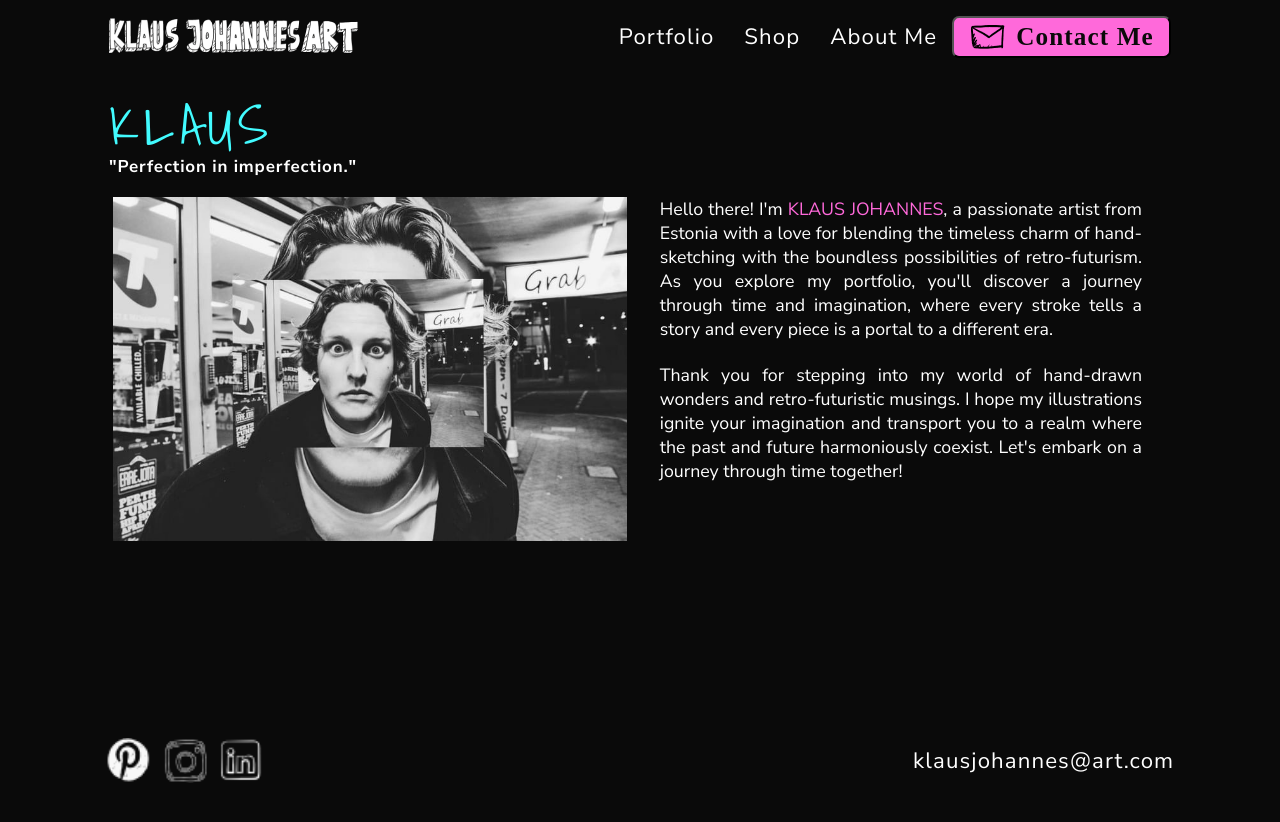
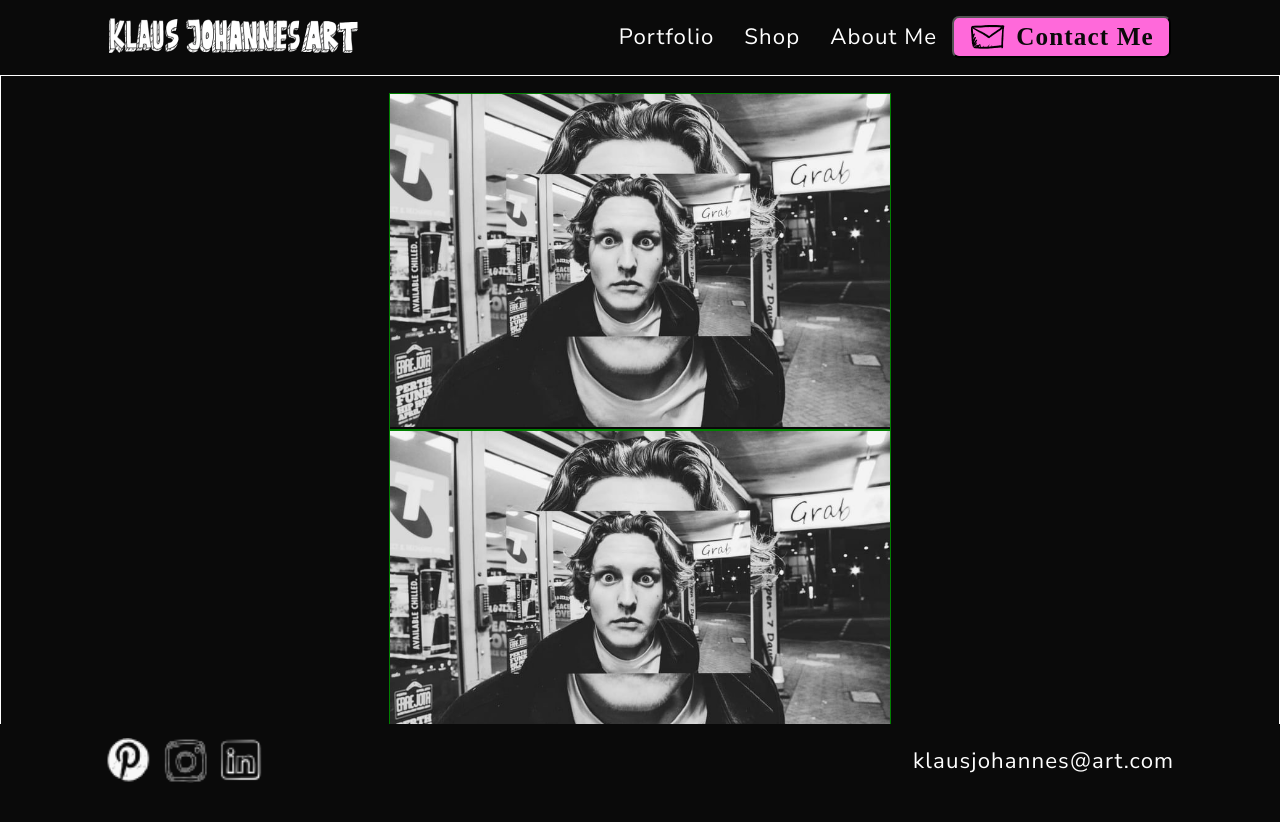
Before and after one commit to banchiec/klzporftolio-spa, a React (Create React App) app: page /shop in a window 1280 px wide. Shown: the top 822 px of the page. After the commit the page ends 800 px from the top, so only its background shows below. Built offline with nearby package versions, Linux system fonts and the light colour scheme; a web font is replaced by a local one.

Commit message:
feature/shop-page

```diff
--- a/src/components/sidebar/sidebar.tsx
+++ b/src/components/sidebar/sidebar.tsx
@@ -1,8 +1,8 @@
 import CloseIcon from "../../assets/icons/close"
 import { SidebarType } from './type';
 import logo_color from "../../assets/images/logo_color.png"
-import { useState } from "react";
-import "./sidebar.scss"
+	import "./sidebar.scss"
+import { Link } from "react-router-dom";
 
 
 const Sidebar = (props: SidebarType) => {
@@ -22,7 +22,9 @@ const Sidebar = (props: SidebarType) => {
 				<div className="klz-header-modal__modal__menu">
 					<ul>
 						{data.map((item)=> (
-							<li key={item.label}>{item.label}</li>
+								<Link to={item.url} key={item.label} onClick={handleClick}>
+								<li key={item.label}>{item.label}</li>
+							</Link>
 						))}
 					</ul>
 				</div>
--- a/src/config/routes.tsx
+++ b/src/config/routes.tsx
@@ -4,6 +4,7 @@ import Layout from "../components/layout";
 import { Home } from '../page/home';
 import AboutMePage from '../page/about-me-page';
 import PortfolioPage from '../page/portfolio-page';
+import ShopPage from '../page/shop-page';
 
 
 export const mainRoutes = {
@@ -14,6 +15,7 @@ export const mainRoutes = {
     {path: '/', element: <Home/>},
     {path: '/about-me', element: <AboutMePage/>},
     {path: '/portfolio', element: <PortfolioPage/>},
+    {path: '/shop', element: <ShopPage/>},
     {path: '/shop', element: <AboutMePage/>},
     // {path: '404', element: <NotFoundPage/>},
     // {path: 'account', element: <Navigate to='/account/list' />},
--- a/src/page/portfolio-page/portfolio-page.tsx
+++ b/src/page/portfolio-page/portfolio-page.tsx
@@ -1,3 +1,6 @@
 export const PortfolioPage = () => {
-	return(<div>Portfolio-page</div>)
+	return(
+		<div className="klz-portfolio-page">
+		</div>
+	)
 }
--- /dev/null
+++ b/src/page/shop-page/components/card-shop-category/card-shop-category.scss
@@ -0,0 +1,9 @@
+.klz-card-shop-category {
+	.klz-card-shop-category-image {
+		border: 1px solid green;
+	}
+	img {
+		width: 100%;
+		height: 33.3rem;
+	}
+}
--- /dev/null
+++ b/src/page/shop-page/components/card-shop-category/card-shop-category.tsx
@@ -0,0 +1,14 @@
+import klzAboutMe from "../../../../assets/images/about-me-klauz.jpeg"
+import "./card-shop-category.scss"
+export const CardShopCategory = () => {
+	return(
+		<div className="klz-card-shop-category">
+			<div className="klz-card-shop-category-image">
+				<img src={klzAboutMe} alt="image_category"/>
+			</div>
+			<div>
+				<p></p>
+			</div>
+		</div>
+	)
+}
--- /dev/null
+++ b/src/page/shop-page/components/card-shop-category/index.ts
@@ -0,0 +1,3 @@
+import { CardShopCategory } from "./card-shop-category";
+
+export default CardShopCategory
--- /dev/null
+++ b/src/page/shop-page/components/card-shop-category/types.ts
@@ -0,0 +1,2 @@
+export interface CardShopCategoryType {
+}
--- /dev/null
+++ b/src/page/shop-page/index.ts
@@ -0,0 +1,3 @@
+import { ShopPage } from "./shop-page";
+
+export default ShopPage
--- /dev/null
+++ b/src/page/shop-page/shop-page.scss
@@ -0,0 +1,14 @@
+.klz-shop-page {
+	width: auto;
+	margin: 0 auto;
+	display: flex;
+	flex-direction: column;
+	align-items: center;
+	justify-content: center;
+	border: 1px solid white;
+	overflow: unset;
+	.klz-shop-page-container {
+		height: 100%;
+		padding: 1.7rem 3rem;
+	}
+}
--- /dev/null
+++ b/src/page/shop-page/shop-page.tsx
@@ -0,0 +1,13 @@
+import CardShopCategory from "./components/card-shop-category"
+import "./shop-page.scss"
+
+export const ShopPage = () => {
+	return(
+		<div className="klz-shop-page">
+			<div className="klz-shop-page-container">
+				<CardShopCategory/>
+				<CardShopCategory/>
+			</div>
+		</div>
+	)
+}
--- /dev/null
+++ b/src/page/shop-page/types.ts
@@ -0,0 +1 @@
+export interface ShopPageInterface {}
```
Also changed, not shown: src/assets/images/commissions.png (added), src/assets/images/stuff-you-cant-buy.png (added).
